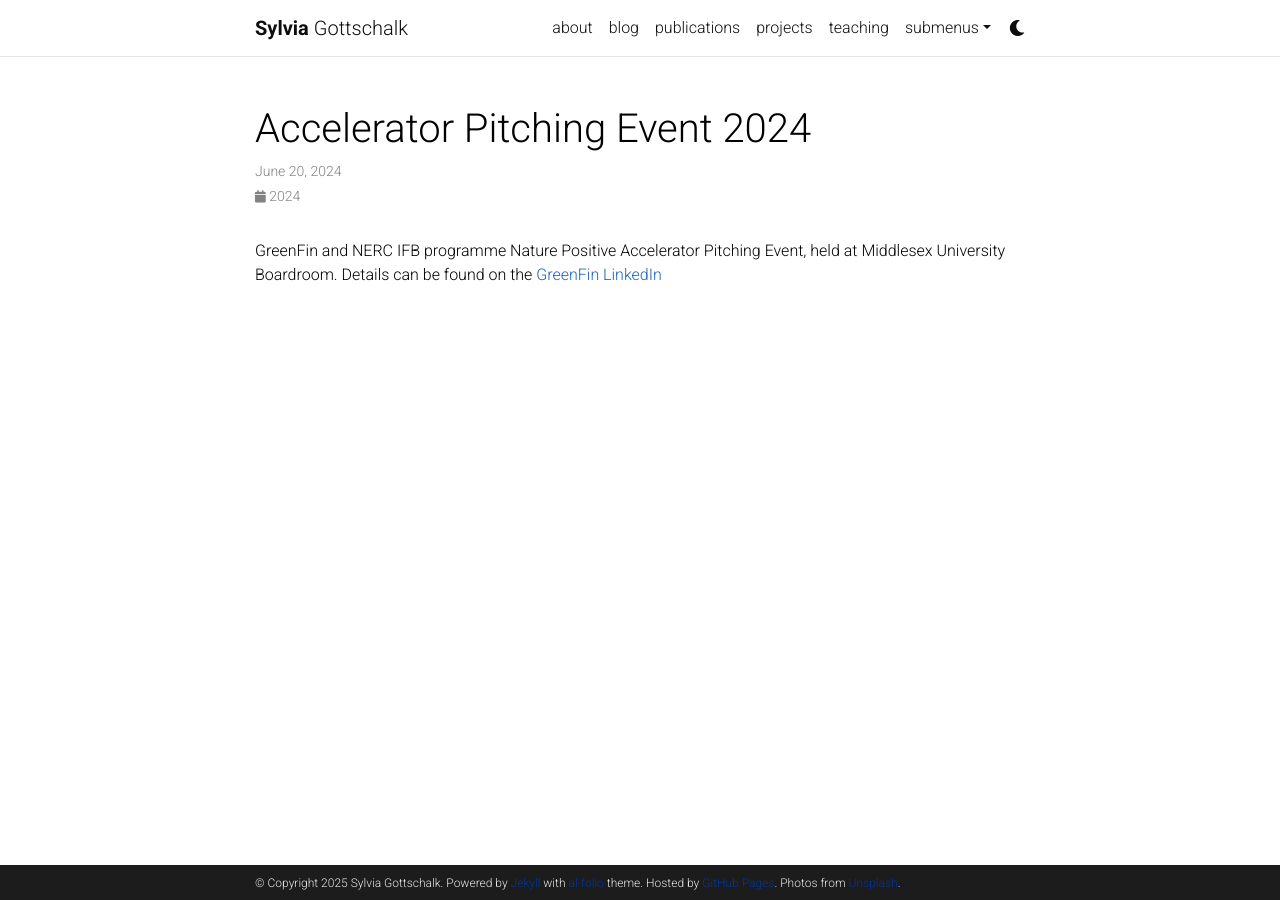
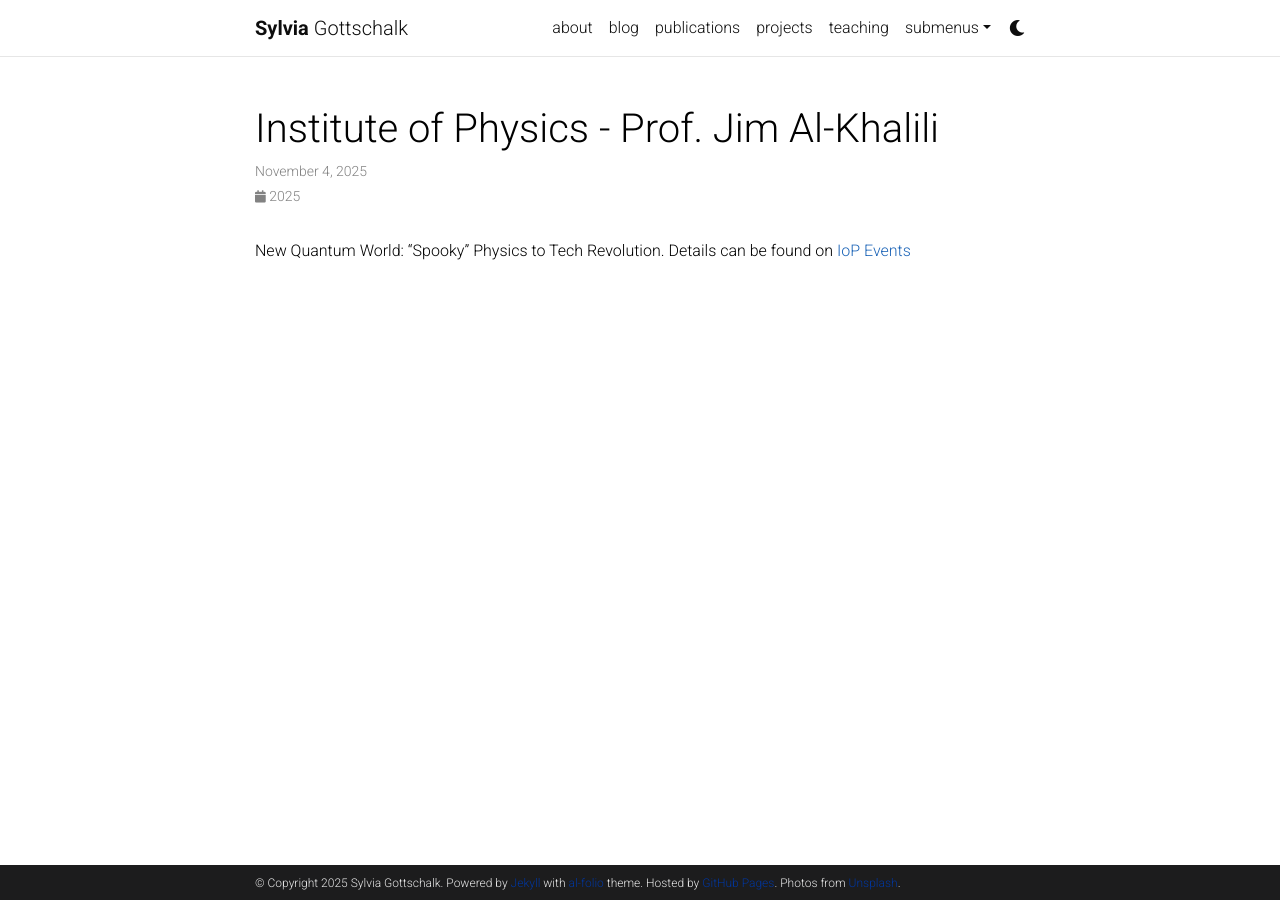
Before and after one commit to sdgottschalk/sgottschalk.io, a Jekyll site: the page built from _news/announcement_3.md, in a window 1280 px wide. Built offline with Jekyll 4.4.1, drawn with Linux system fonts in a browser that asks for light colours; comment, search, counter and statistics services are not loaded; a style sheet for code colours, icons or effects is not loaded.

Commit message:
Change event title and details for announcement
Updated event title and date, and modified event details.

```diff
--- a/_news/announcement_3.md
+++ b/_news/announcement_3.md
@@ -1,9 +1,9 @@
 ---
 layout: post
-title: Accelerator Pitching Event 2024
-date: 2024-06-20 07:59:00-0400
+title: Institute of Physics - Prof. Jim Al-Khalili
+date: 2025-11-04 07:59:00-0400
 inline: false
 related_posts: false
 ---
 
-GreenFin and NERC IFB programme Nature Positive Accelerator Pitching Event, held at Middlesex University Boardroom. Details can be found on the [GreenFin LinkedIn](https://www.linkedin.com/feed/update/urn:li:activity:7209962659771760641/)
+New Quantum World: “Spooky” Physics to Tech Revolution. Details can be found on [IoP Events](https://www.iop.org/events/prof-jim-al-khalili-new-quantum-world-spooky-physics-tech-revolution)
```
